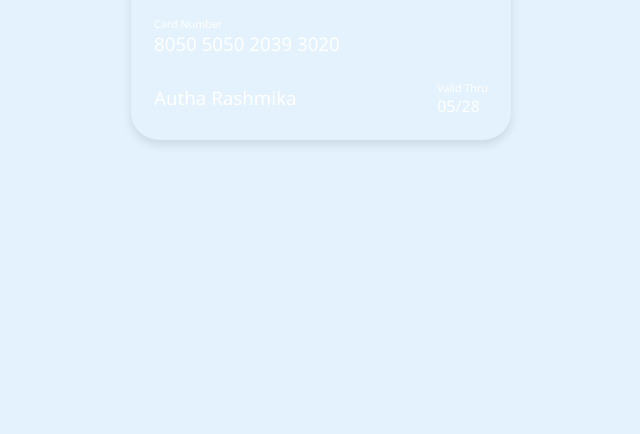
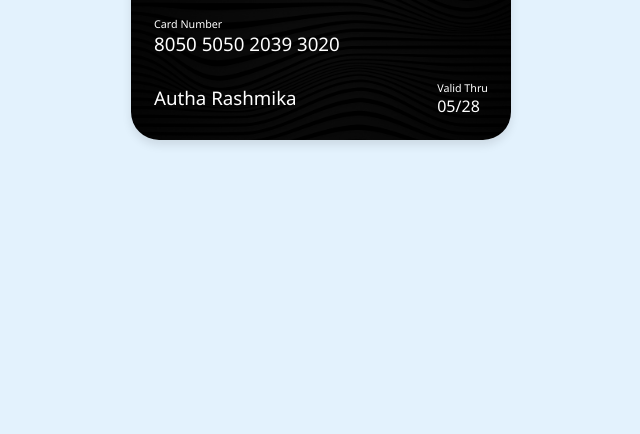
Before and after one commit to rashmikauthaa/02_MasterCard, a plain HTML site: page index.html in a window 1280 px wide. Shown: the part 366-800 px from the top of the page, without its empty margins (319-959 px from the left). Drawn offline with Linux system fonts and the light colour scheme.

Commit message:
Update style.css

```diff
--- a/style.css
+++ b/style.css
@@ -20,7 +20,7 @@ body {
 
 .container {
     position: relative;
-    background-image: url("images/bg.png");
+    background-image: url("bg.png");
     background-size: cover;
     border-radius: 28px;
     padding: 23px;
```
